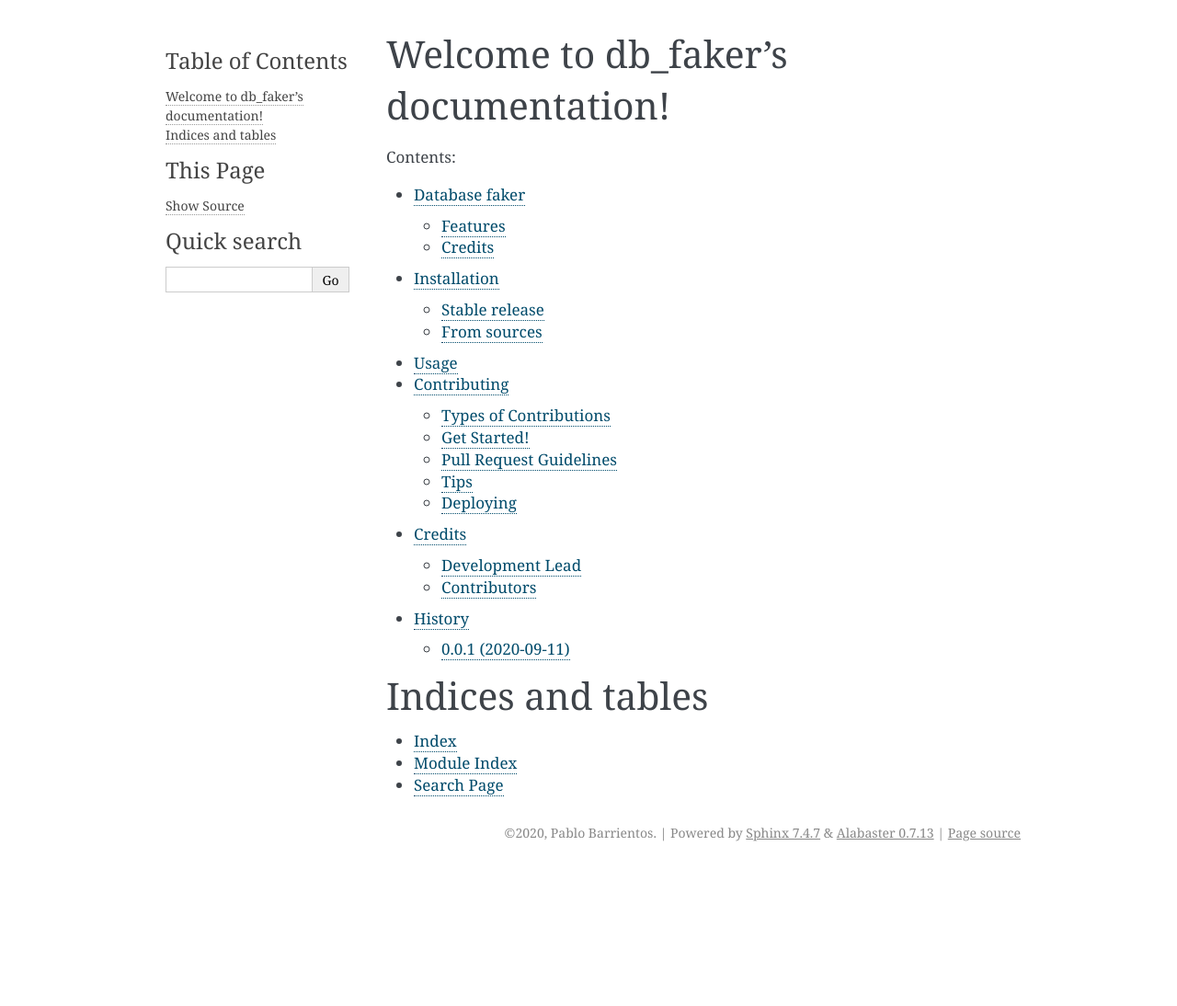
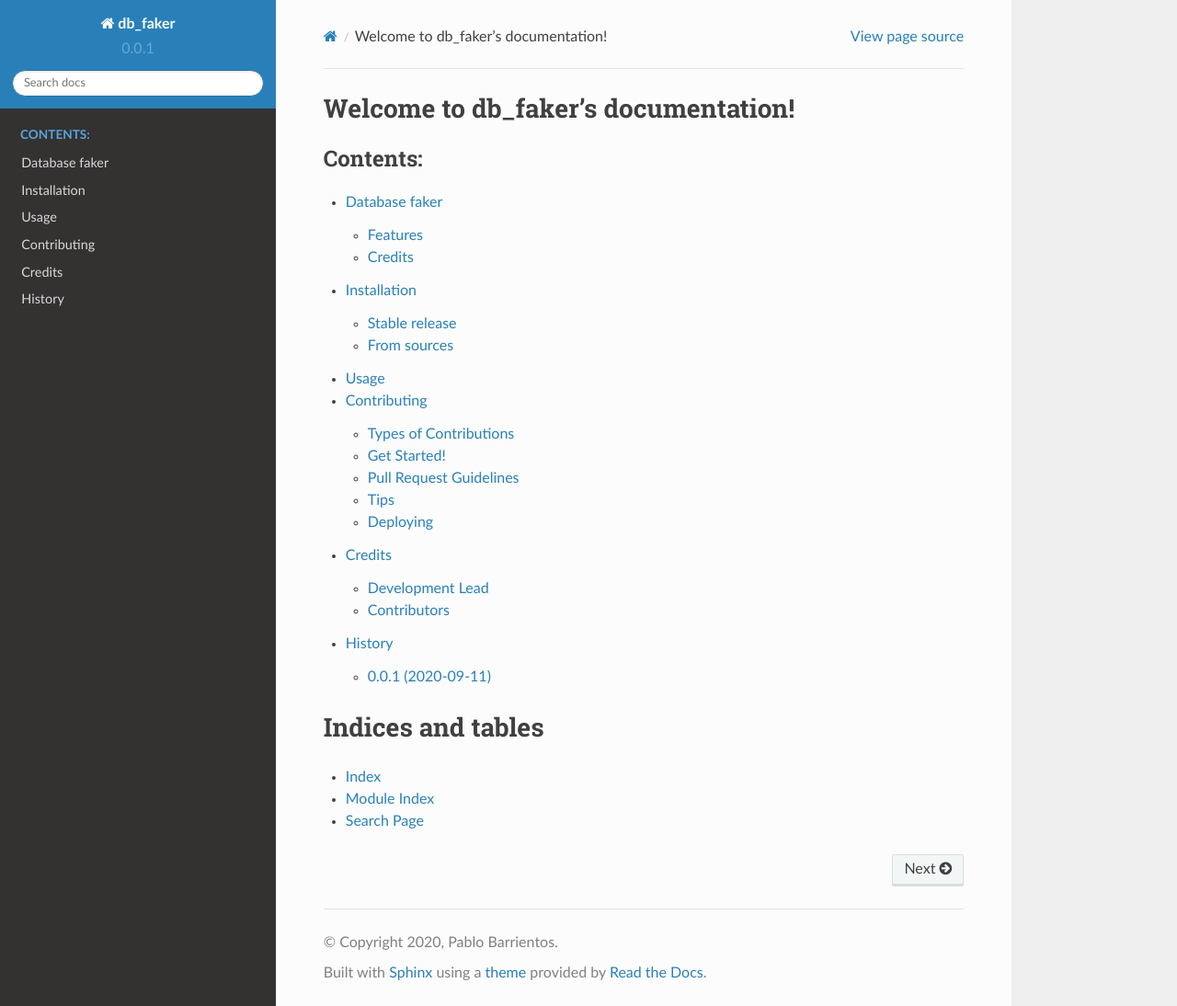
Before and after one commit to PBarri/db-faker, a Sphinx documentation site: the page built from docs/index.rst, in a window 1280 px wide and 1094 px high. Shown: the whole window at 92% size. Built offline with Sphinx 7.4.7 and the Read the Docs theme 2.0.0, drawn with Linux system fonts in a browser that asks for light colours; pages that are not in the unit, such as notebooks, are missing from menus.

Commit message:
Change sphinx theme

```diff
--- a/docs/conf.py
+++ b/docs/conf.py
@@ -31,7 +31,7 @@ import db_faker
 
 # Add any Sphinx extension module names here, as strings. They can be
 # extensions coming with Sphinx (named 'sphinx.ext.*') or your custom ones.
-extensions = ['sphinx.ext.autodoc', 'sphinx.ext.viewcode']
+extensions = ['sphinx.ext.autodoc', 'sphinx.ext.viewcode', 'sphinx_rtd_theme']
 
 # Add any paths that contain templates here, relative to this directory.
 templates_path = ['_templates']
@@ -83,7 +83,7 @@ todo_include_todos = False
 # The theme to use for HTML and HTML Help pages.  See the documentation for
 # a list of builtin themes.
 #
-html_theme = 'alabaster'
+html_theme = 'sphinx_rtd_theme'
 
 # Theme options are theme-specific and customize the look and feel of a
 # theme further.  For a list of options available for each theme, see the
--- a/requirements_dev.txt
+++ b/requirements_dev.txt
@@ -8,3 +8,4 @@ Sphinx
 twine
 pytest
 pytest-runner
+sphinx-rtd-theme
```
